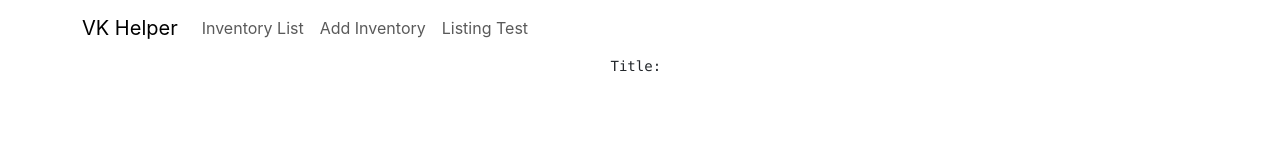
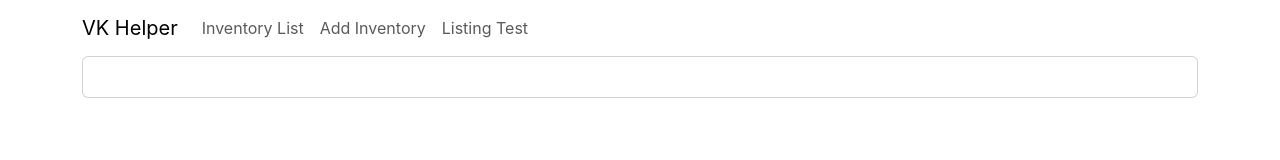
Before and after one commit to justrhoto/velvet-kumo-frontend, a React (Create React App) app: page /etsy in a window 1280 px wide. Shown: the top 160 px of the page. Built offline with nearby package versions, Linux system fonts and the light colour scheme; no server answers.

Commit message:
Put it in a bootstrap card

```diff
--- a/src/Listing.js
+++ b/src/Listing.js
@@ -1,5 +1,6 @@
 import React, { useState, useEffect } from 'react';
 import axios from 'axios';
+import { Card } from 'react-bootstrap';
 
 function Listing() {
   const [listing, setListing] = useState([]);
@@ -14,9 +15,11 @@ function Listing() {
   }, []);
 
   return (
-    <div>
-      <pre>Title: {listing["title"]}</pre>
-    </div>
+    <Card>
+      <Card.Body>
+        <Card.Title>{listing["title"]}</Card.Title>
+      </Card.Body>
+    </Card>
   );
 }
 
```
